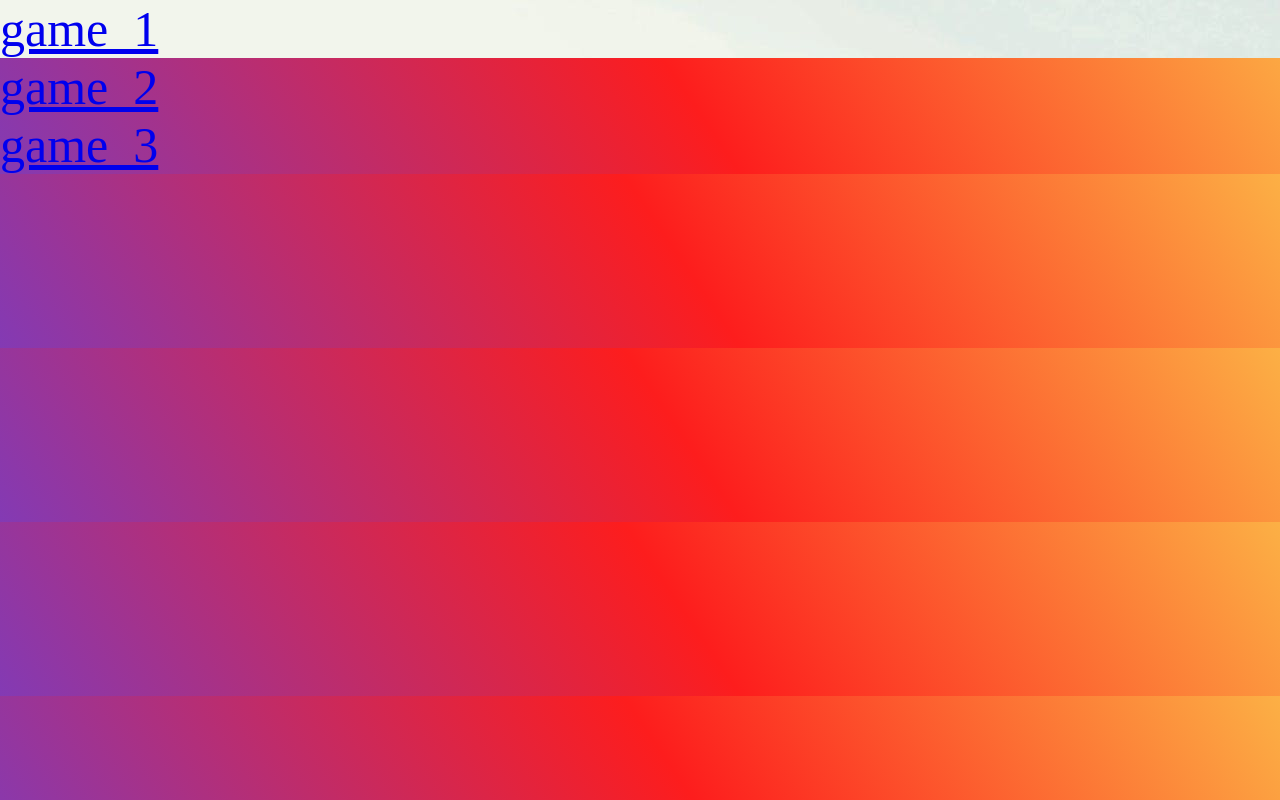
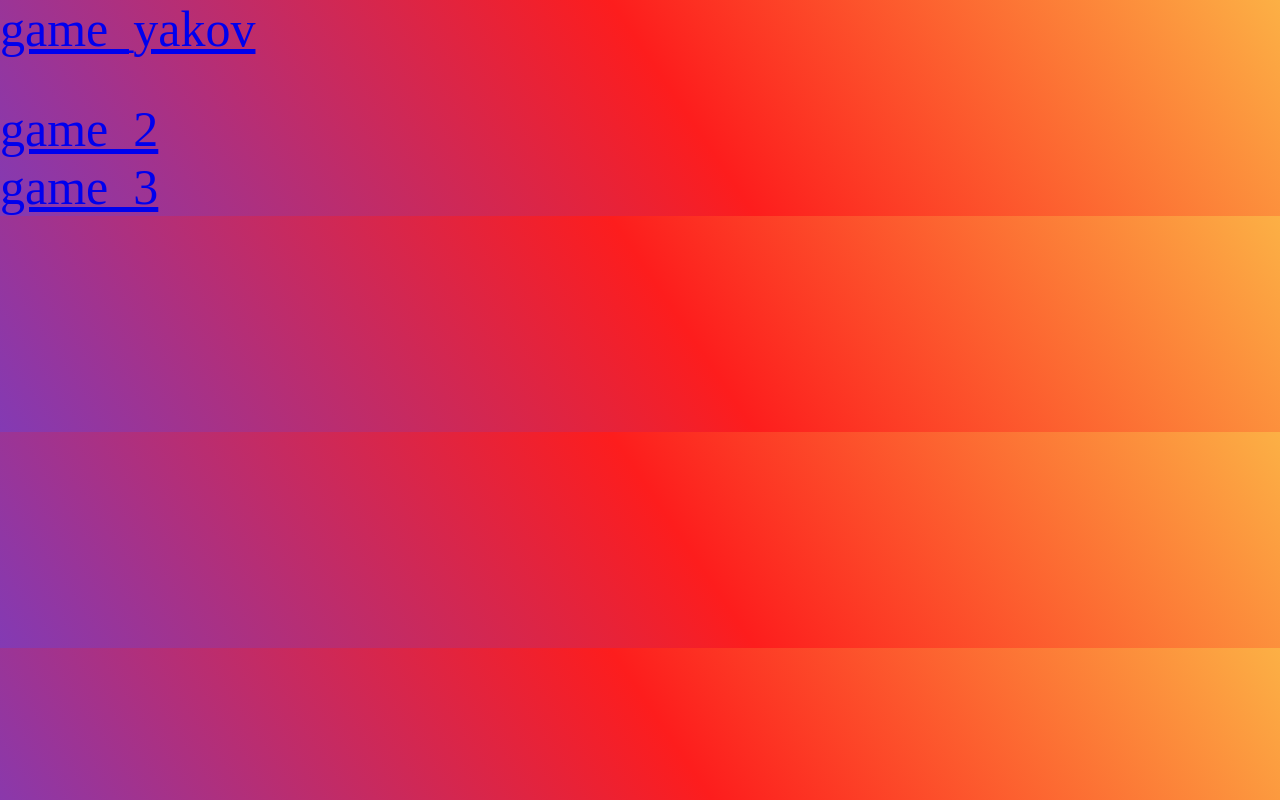
Before and after one commit to HillelChen/memory-games-team-1, a plain HTML site: page index.html in a window 1280 px wide. Drawn offline with Linux system fonts and the light colour scheme; files whose address does not match are found by name.

Commit message:
test css

```diff
--- a/index.html
+++ b/index.html
@@ -9,7 +9,7 @@
 <body>
     <div class="game page">
         <div class="game_1">
-            <a href="game 1" >game_1</a>
+            <a href="game_yakov/game.html" >game_yakov</a>
         </div>
         <div class="game_2">
             <a href="game 2" >game_2</a>
--- a/memory.css
+++ b/memory.css
@@ -12,8 +12,9 @@ body{
 .game_1{
 color: black;
 font-size: 50px;
-background-image: url("c:\full stuck\full_stuck\01_basic\project\Card game\img\orenge car.jpg");
-
+image: url("c:\full stuck\full_stuck\01_basic\project\Card game\img\orenge car.jpg");
+height: 100px;
+width: 70px;
 }
 .game_2{
 color: black;
```
